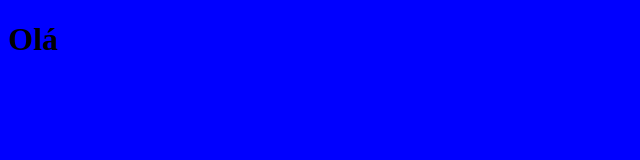
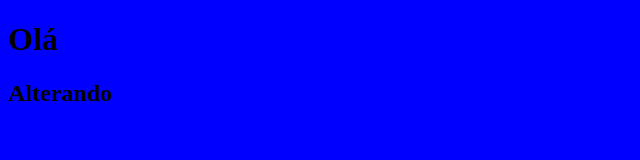
Before and after one commit to gabrieldev25789/git-test, a plain HTML site: page origin/index.html in a window 1280 px wide. Shown: the whole page, without its empty margins (0-640 px from the left). Drawn offline with Linux system fonts and the light colour scheme.

Commit message:
Update index.html

```diff
--- a/origin/index.html
+++ b/origin/index.html
@@ -9,5 +9,6 @@
 </head>
 <body>
     <h1>Olá</h1>
+    <h2>Alterando</h2>
 </body>
 </html>
```
